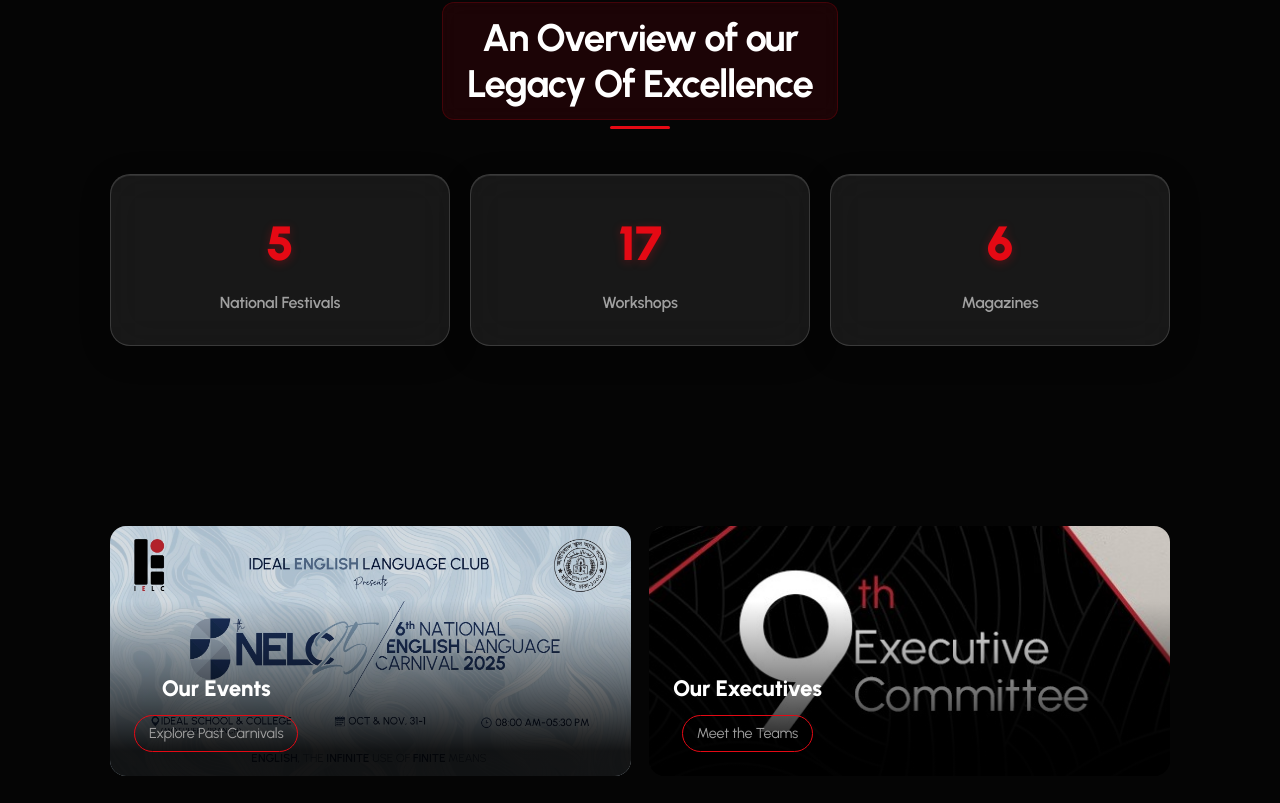
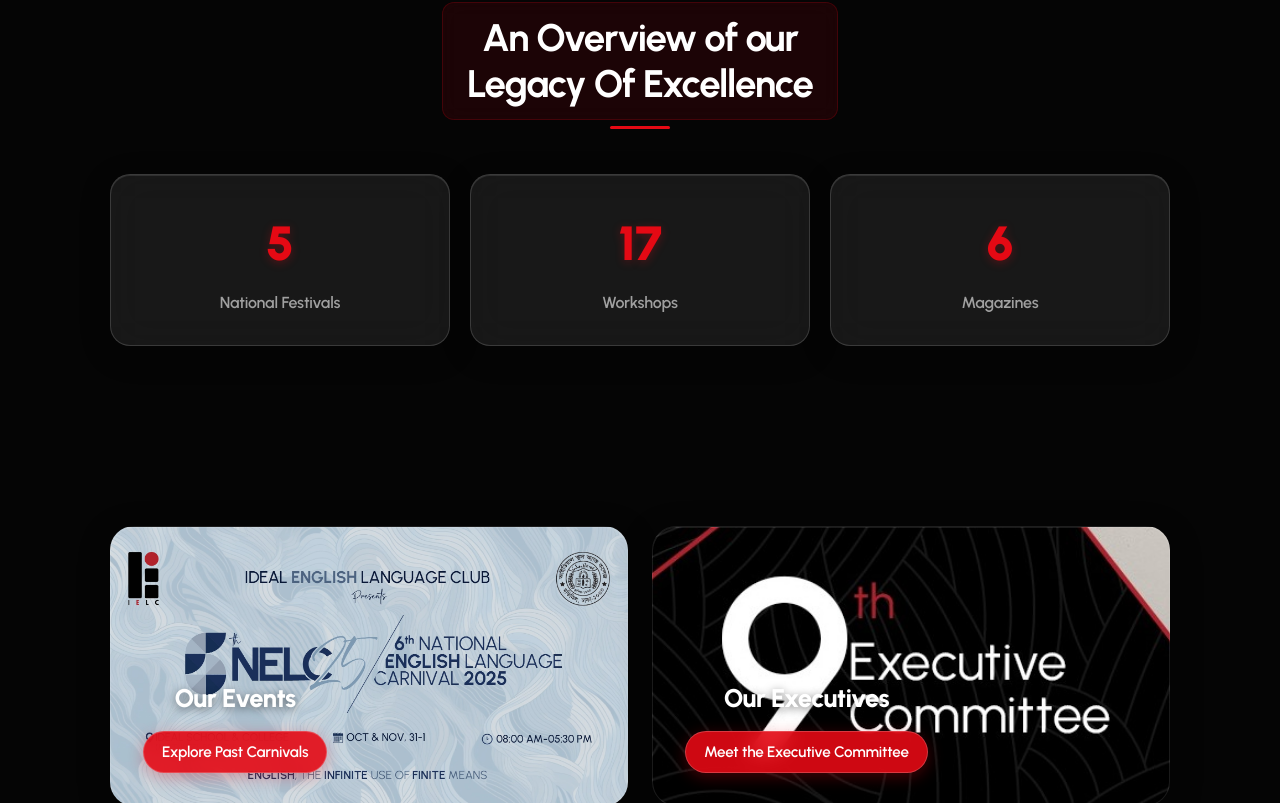
Before and after one commit to SaqinNoor/IELC-Site, a React (Vite) app: page / in a window 1280 px wide. Shown: the part 1997-2800 px from the top of the page. Built offline with nearby package versions, Linux system fonts and the light colour scheme.

Commit message:
Redesign subpage linkers

```diff
--- a/src/components/Links/Links.jsx
+++ b/src/components/Links/Links.jsx
@@ -15,7 +15,7 @@
     {
       id: 2,
       title: "Our Executives",
-      description: "Meet the Teams",
+      description: "Meet the Executive Committee",
       className: "link-executives",
       href: "/executives",
       delay: 0.1
--- a/src/styles/index.css
+++ b/src/styles/index.css
@@ -1396,61 +1396,258 @@
 .links-grid {
   display: grid;
   grid-template-columns: 1fr 1fr;
-  gap: 18px;
+  gap: 24px;
   margin-top: 40px;
 }
 
 .link-card {
   position: relative;
-  height: 250px;
-  border-radius: 16px;
+  height: 280px;
+  border-radius: 24px;
   overflow: hidden;
   display: flex;
   align-items: flex-end;
-  padding: 24px;
+  padding: 32px;
   background-size: cover;
   background-position: center;
-  transition: transform 0.3s ease;
-}
-
-.link-card:hover {
-  transform: scale(1.03);
+  background-repeat: no-repeat;
+  transition: all 0.5s cubic-bezier(0.25, 0.46, 0.45, 0.94);
+  cursor: pointer;
+  border: 1px solid rgba(255, 255, 255, 0.1);
+  backdrop-filter: blur(10px);
+  box-shadow:
+    0 8px 32px rgba(0, 0, 0, 0.3),
+    inset 0 1px 0 rgba(255, 255, 255, 0.1);
+}
+
+.link-card::before {
+  content: '';
+  position: absolute;
+  inset: 0;
+  background: linear-gradient(
+    135deg,
+    rgba(0, 0, 0, 0.4) 0%,
+    rgba(0, 0, 0, 0.1) 50%,
+    rgba(0, 0, 0, 0.8) 100%
+  );
+  transition: all 0.5s ease;
+  z-index: 1;
 }
 
 .link-card::after {
   content: '';
   position: absolute;
   inset: 0;
-  background: linear-gradient(to top, rgba(0, 0, 0, 0.9) 10%, transparent 70%);
+  background: linear-gradient(
+    135deg,
+    rgba(229, 9, 20, 0.1) 0%,
+    transparent 50%,
+    rgba(229, 9, 20, 0.2) 100%
+  );
+  opacity: 0;
+  transition: all 0.5s ease;
+  z-index: 2;
+}
+
+.link-card:hover {
+  transform: translateY(-12px) scale(1.02);
+  box-shadow:
+    0 25px 60px rgba(229, 9, 20, 0.3),
+    0 0 40px rgba(229, 9, 20, 0.2),
+    inset 0 1px 0 rgba(255, 255, 255, 0.2);
+  border-color: rgba(229, 9, 20, 0.4);
+}
+
+.link-card:hover::before {
+  background: linear-gradient(
+    135deg,
+    rgba(0, 0, 0, 0.2) 0%,
+    rgba(0, 0, 0, 0.05) 50%,
+    rgba(0, 0, 0, 0.6) 100%
+  );
+}
+
+.link-card:hover::after {
+  opacity: 1;
 }
 
 .link-card-content {
   position: relative;
-  z-index: 2;
+  z-index: 3;
+  transform: translateY(0);
+  transition: all 0.5s cubic-bezier(0.25, 0.46, 0.45, 0.94);
+}
+
+.link-card:hover .link-card-content {
+  transform: translateY(-8px);
 }
 
 .link-card h3 {
-  margin: 0 0 8px 0;
-  font-size: 1.4rem;
+  margin: 0 0 12px 0;
+  font-size: 1.6rem;
   font-weight: 800;
+  color: var(--white);
+  text-shadow: 0 2px 8px rgba(0, 0, 0, 0.5);
+  transition: all 0.3s ease;
+  letter-spacing: -0.02em;
+}
+
+.link-card:hover h3 {
+  color: var(--white);
+  text-shadow: 0 4px 16px rgba(229, 9, 20, 0.4);
+  transform: translateY(-2px);
 }
 
 .link-card p {
   margin: 0;
-  color: var(--text-secondary);
-  font-size: 0.9rem;
-  border: 1px solid var(--red);
+  color: var(--white);
+  font-size: 0.95rem;
+  font-weight: 600;
+  background: rgba(229, 9, 20, 0.9);
+  border: 1px solid rgba(255, 255, 255, 0.2);
   display: inline-block;
-  padding: 6px 14px;
-  border-radius: 99px;
+  padding: 8px 18px;
+  border-radius: 25px;
+  backdrop-filter: blur(10px);
+  transition: all 0.3s ease;
+  box-shadow: 0 4px 16px rgba(229, 9, 20, 0.3);
+}
+
+.link-card:hover p {
+  background: rgba(255, 255, 255, 0.95);
+  color: var(--red);
+  border-color: var(--red);
+  transform: translateY(-2px);
+  box-shadow: 0 6px 20px rgba(229, 9, 20, 0.4);
+}
+
+/* Add shimmer effect on hover */
+.link-card::before {
+  content: '';
+  position: absolute;
+  top: 0;
+  left: -100%;
+  width: 100%;
+  height: 100%;
+  background: linear-gradient(
+    90deg,
+    transparent 0%,
+    rgba(255, 255, 255, 0.2) 50%,
+    transparent 100%
+  );
+  transition: left 0.6s ease;
+  z-index: 4;
+}
+
+.link-card:hover::before {
+  left: 100%;
 }
 
 .link-events {
   background-image: url('/images/NELC/6nelc.jpg');
+  background-position: center center;
+}
+
+.link-events:hover {
+  background-position: center 30%;
 }
 
 .link-executives {
   background-image: url('/images/EC/9thexec.jpg');
+  background-position: center center;
+}
+
+.link-executives:hover {
+  background-position: center 30%;
+}
+
+/* Add entrance animation */
+.link-card[data-reveal] {
+  opacity: 0;
+  transform: translateY(30px);
+  animation: slideUpFade 0.8s ease forwards;
+}
+
+.link-card[data-reveal]:nth-child(1) {
+  animation-delay: 0.1s;
+}
+
+.link-card[data-reveal]:nth-child(2) {
+  animation-delay: 0.2s;
+}
+
+@keyframes slideUpFade {
+  to {
+    opacity: 1;
+    transform: translateY(0);
+  }
+}
+
+/* Add floating animation */
+.link-card {
+  animation: float 6s ease-in-out infinite;
+}
+
+.link-card:nth-child(2) {
+  animation-delay: 3s;
+}
+
+@keyframes float {
+  0%, 100% {
+    transform: translateY(0px);
+  }
+  50% {
+    transform: translateY(-8px);
+  }
+}
+
+/* Mobile Responsive Design */
+@media (max-width: 768px) {
+  .links-grid {
+    grid-template-columns: 1fr;
+    gap: 20px;
+    margin-top: 30px;
+  }
+
+  .link-card {
+    height: 240px;
+    padding: 24px;
+    border-radius: 20px;
+  }
+
+  .link-card h3 {
+    font-size: 1.4rem;
+    margin-bottom: 10px;
+  }
+
+  .link-card p {
+    font-size: 0.9rem;
+    padding: 6px 16px;
+  }
+
+  .link-card:hover {
+    transform: translateY(-8px) scale(1.01);
+  }
+
+  .link-card:hover .link-card-content {
+    transform: translateY(-4px);
+  }
+}
+
+@media (max-width: 480px) {
+  .link-card {
+    height: 220px;
+    padding: 20px;
+  }
+
+  .link-card h3 {
+    font-size: 1.3rem;
+  }
+
+  .link-card p {
+    font-size: 0.85rem;
+    padding: 5px 14px;
+  }
 }
 
 /* ===== Statement Section Styles ===== */
```
